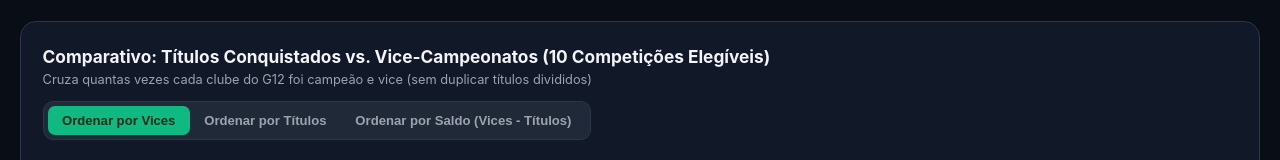
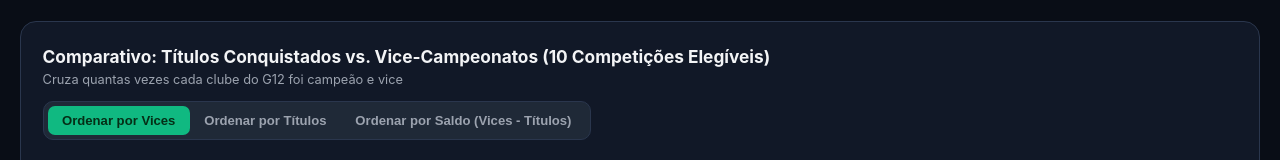
Before and after one commit to pimet800/ranking-vice-campeonatos, a plain HTML site: page index.html in a window 1280 px wide. Both pictures are taken after a click on the button "⚔️ Campeões vs. Vices". Shown: the part 427-587 px from the top of the page. Drawn offline with nearby package versions, Linux system fonts and the light colour scheme.

Commit message:
Update panel subtitle for clarity

```diff
--- a/index.html
+++ b/index.html
@@ -415,7 +415,7 @@
       <div class="panel-header">
         <div>
           <div class="panel-title">Comparativo: Títulos Conquistados vs. Vice-Campeonatos (10 Competições Elegíveis)</div>
-          <div class="panel-sub">Cruza quantas vezes cada clube do G12 foi campeão e vice (sem duplicar títulos divididos)</div>
+          <div class="panel-sub">Cruza quantas vezes cada clube do G12 foi campeão e vice</div>
         </div>
         <div class="segmented">
           <button id="btn-cv-vices" class="active" onclick="setCvSort('vices')">Ordenar por Vices</button>
```
